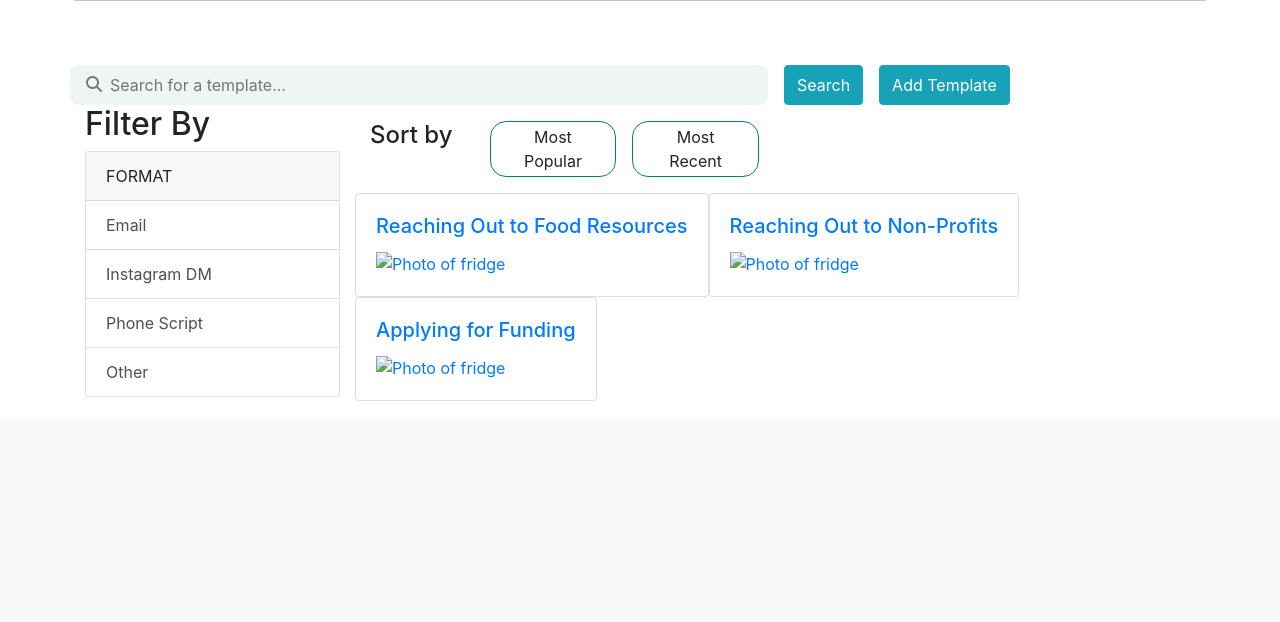
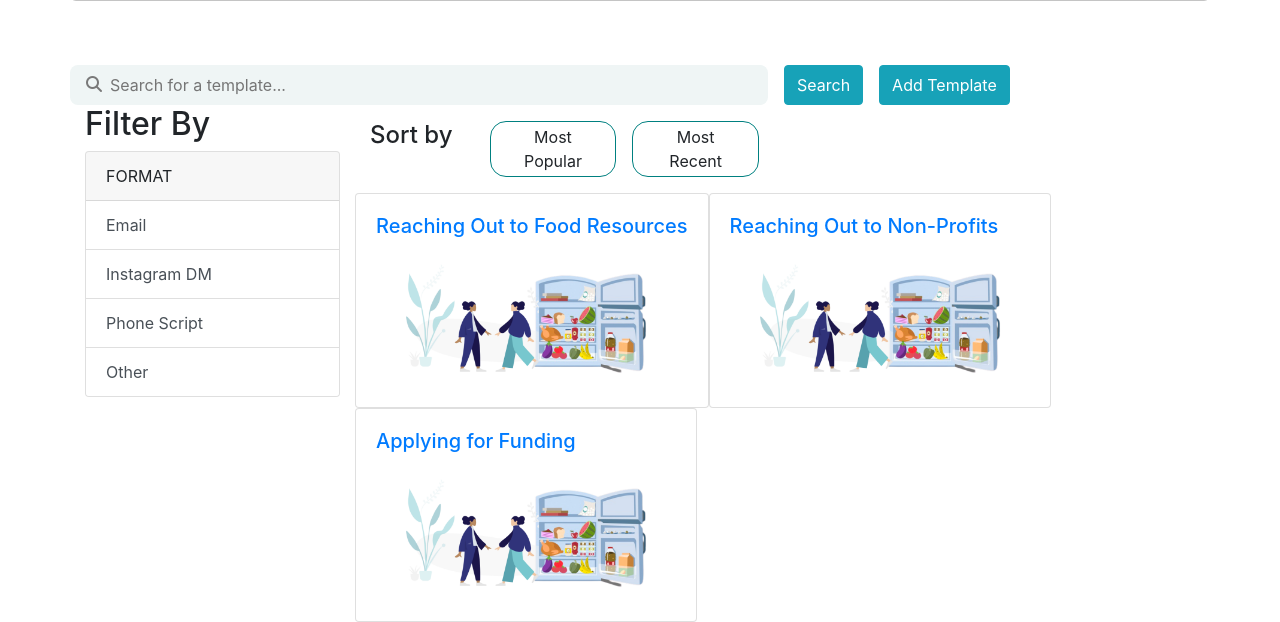
Before and after one commit to zoepanas/cf-resources, a Flask app: page /templates in a window 1280 px wide. Shown: the part 383-1005 px from the top of the page. Before the commit the page ends 784 px from the top, so only its background shows below. Run offline with Flask 2, Linux system fonts and the light colour scheme; some libraries are stand-ins or nearby versions.

Commit message:
template page works

```diff
--- a/static/css/templates.css
+++ b/static/css/templates.css
@@ -43,3 +43,7 @@
 
 .template-custom-item {
 }
+
+.template-img {
+    width: 300px;
+}
--- a/static/templates.js
+++ b/static/templates.js
@@ -1,30 +1,28 @@
+
 /* links input fields to their respective variables within
-   the template text; only needs to be run once */
-function format_template() {
+   the template text on first run; every run, replaces customizable
+   terms with user-inputted terms */
+function customize_template() {
     $(".customize-input-field").each(function (index) {
         var placeholder = $(this).attr("placeholder")
-        console.log("placeholder = "+placeholder)
+        var replace_class = placeholder.replace(/\s+/g, '-').toLowerCase();
+        var replace_with = $(this).val()
+        $(this).val('')
         var i = index
         $(".template-custom-item").each(function (index) {
-            console.log("here")
             var str = $(this).text()
             str = str.replace(/[\[\]']+/g,'');
-            console.log("str = "+str)
-            if (placeholder.equals(str)){
-                console.log(str)
-                $(this).addClass(i)
+            if (placeholder === str || $(this).hasClass(replace_class)){
+                if (!$(this).hasClass(replace_class)){
+                    $(this).addClass(replace_class)
+                }
+                $(this).text(replace_with)
             }
         })
     })
 }
 
-/* customizes template variables with user inputs */
-function customize_template() {
-    //
-}
-
 $(document).ready(function () {
-    format_template()
     $("#template-text").html(text)
     $(".submit-btn").click(function () {
         customize_template();
--- a/templates/templates.html
+++ b/templates/templates.html
@@ -2,6 +2,7 @@
 <html lang="en">
   <head>
     <link rel="stylesheet" type="text/css" href="../static/css/guides.css" />
+    <link rel="stylesheet" type="text/css" href="../static/css/templates.css" />
     <link rel="stylesheet" type="text/css" href="../static/css/index.css" />
     <script src="http://code.jquery.com/jquery-3.3.1.min.js"></script>
     <script src="https://code.jquery.com/ui/1.12.0/jquery-ui.min.js"></script>
@@ -87,7 +88,7 @@
           <div class="card">
             <a class="card-body guide-object" href="/view-template/{{t['id']}}">
               <h5 class="card-title">{{t["template-name"]}}</h5>
-              <img src="{{t['author-photo']}}" class="guide-img" alt="{{t['alt']}}" />
+              <img src="{{t['template-photo']}}" class="template-img" alt="{{t['alt']}}" />
             </a>
           </div>
           {% endfor %}
```
